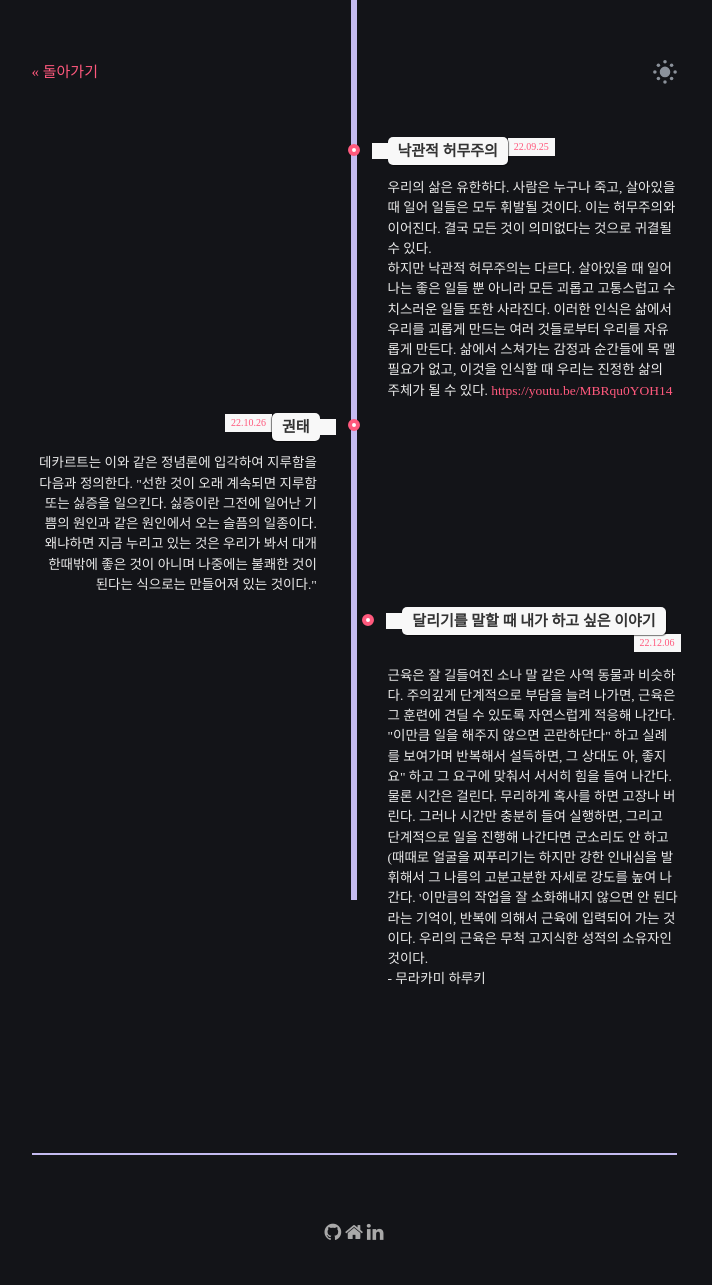
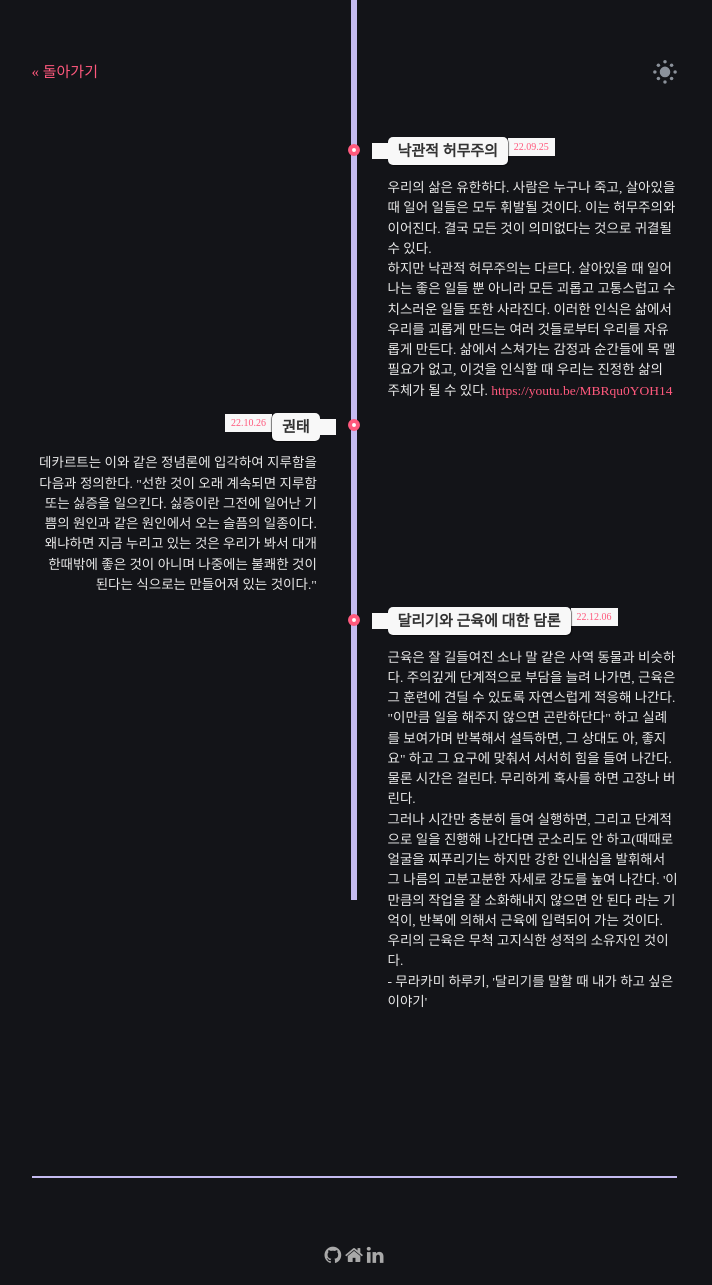
Before and after one commit to Bloofer/Bloofer.github.io, a Jekyll site: the page built from about.html, in a window 1280 px wide. Shown: the whole page, without its empty margins (286-998 px from the left). Built offline with Jekyll 4.4.1, drawn with Linux system fonts in a browser that asks for light colours; some web fonts are replaced; before the commit the page ends 1263 px from its top, so only the background shows below that.

Commit message:
Update about.html

```diff
--- a/about.html
+++ b/about.html
@@ -55,17 +55,17 @@ layout: default
         <li>
             <div class="direction-r">
                 <div class="flag-wrapper">
-                    <span class="flag">달리기를 말할 때 내가 하고 싶은 이야기</span>
+                    <span class="flag">달리기와 근육에 대한 담론</span>
                     <span class="time-wrapper"><span class="time">22.12.06</span></span>
                 </div>
                 <div class="desc">
                   근육은 잘 길들여진 소나 말 같은 사역 동물과 비슷하다. 주의깊게 단계적으로 부담을 늘려 나가면, 근육은 그 훈련에 견딜 수
                   있도록 자연스럽게 적응해 나간다. "이만큼 일을 해주지 않으면 곤란하단다" 하고 실례를 보여가며 반복해서 설득하면, 그 상대도
-                  아, 좋지요" 하고 그 요구에 맞춰서 서서히 힘을 들여 나간다. 물론 시간은 걸린다. 무리하게 혹사를 하면 고장나 버린다.
+                  아, 좋지요" 하고 그 요구에 맞춰서 서서히 힘을 들여 나간다. 물론 시간은 걸린다. 무리하게 혹사를 하면 고장나 버린다.<br>
                   그러나 시간만 충분히 들여 실행하면, 그리고 단계적으로 일을 진행해 나간다면 군소리도 안 하고(때때로 얼굴을 찌푸리기는 하지만
                   강한 인내심을 발휘해서 그 나름의 고분고분한 자세로 강도를 높여 나간다. '이만큼의 작업을 잘 소화해내지 않으면 안 된다 라는 기억이,
                   반복에 의해서 근육에 입력되어 가는 것이다. 우리의 근육은 무척 고지식한 성적의 소유자인 것이다.<br>
-                  - 무라카미 하루키
+                  - 무라카미 하루키, '달리기를 말할 때 내가 하고 싶은 이야기'
                 </div>
             </div>
         </li>
```
